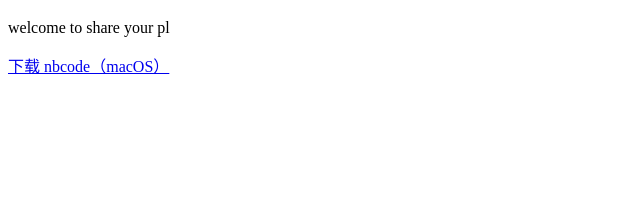
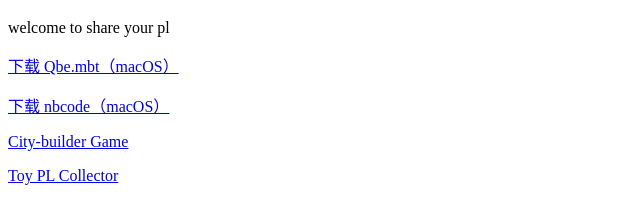
Before and after one commit to azhzx/i2pl.com, a plain HTML site: page index.html in a window 1280 px wide. Shown: the part 61-284 px from the top of the page, without its empty margins (0-643 px from the left). Drawn offline with Linux system fonts and the light colour scheme.

Commit message:
Update link for index.html

```diff
--- a/index.html
+++ b/index.html
@@ -7,6 +7,9 @@
 <body>
     <h1>I Love Programming Languages(i2pl.com)</h1>
     <p>welcome to share your pl</p>
+    <p><a href="install-qbe-mbt.sh">下载 Qbe.mbt（macOS）</a></p>
     <p><a href="download-nbcode.html">下载 nbcode（macOS）</a></p>
+    <p><a href="cbgame.html">City-builder Game</a></p>
+    <p><a href="coll.i2pl.com"> Toy PL Collector</a></p>
 </body>
 </html>
```
